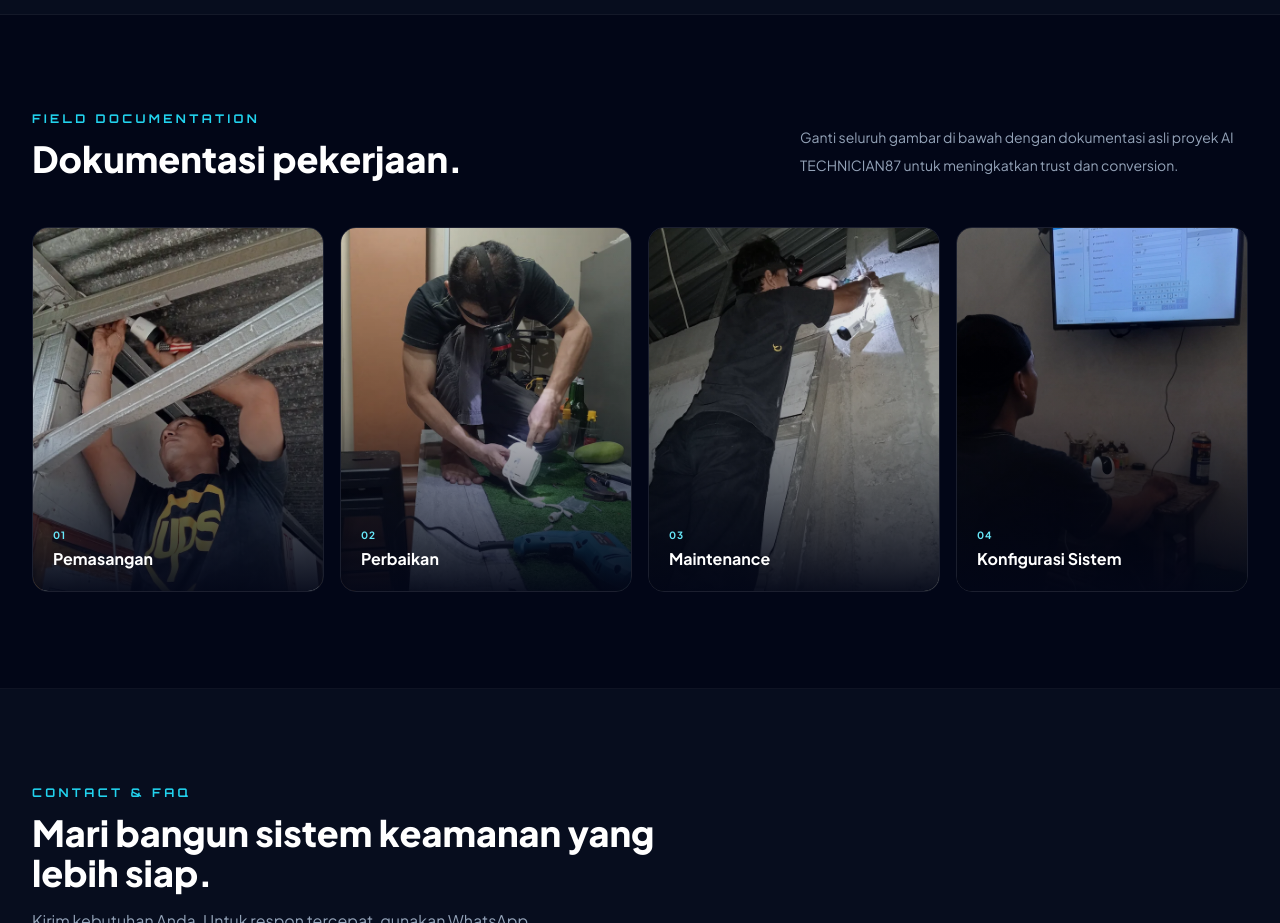
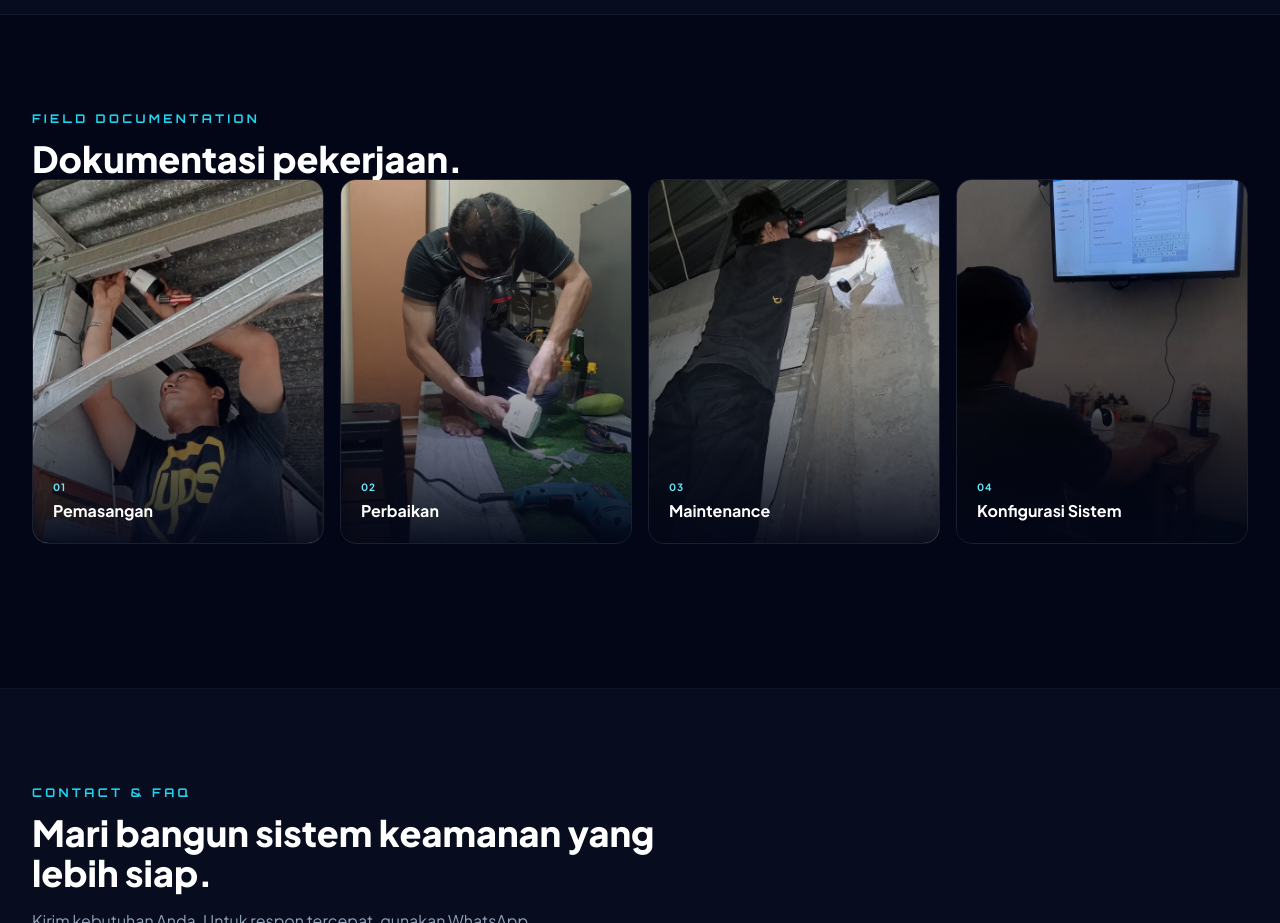
Before and after one commit to ai-technician87/ai-technician87, a plain HTML site: page index.html in a window 1280 px wide. Shown: the part 2280-3203 px from the top of the page. Drawn offline with nearby package versions, Linux system fonts and the light colour scheme.

Commit message:
Update index.html to remove documentation placeholder
Removed placeholder text for project documentation.

```diff
--- a/index.html
+++ b/index.html
@@ -337,10 +337,6 @@
           <div>
             <p class="font-display text-xs font-bold tracking-[.28em] text-cyan-400">FIELD DOCUMENTATION</p>
             <h2 class="mt-3 text-3xl font-extrabold text-white sm:text-4xl">Dokumentasi pekerjaan.</h2>
-          </div>
-          <p class="max-w-md text-sm leading-7 text-slate-400">Ganti seluruh gambar di bawah dengan dokumentasi asli proyek AI TECHNICIAN87 untuk meningkatkan trust dan conversion.</p>
-        </div>
-
         <div class="grid gap-4 sm:grid-cols-2 lg:grid-cols-4">
           <figure class="reveal group relative aspect-[4/5] overflow-hidden rounded-2xl border border-white/10">
             <img loading="lazy" src="images/pemasangan-cctv.webp" alt="Dokumentasi pemasangan CCTV" class="h-full w-full object-cover transition duration-700 group-hover:scale-110" />
```
